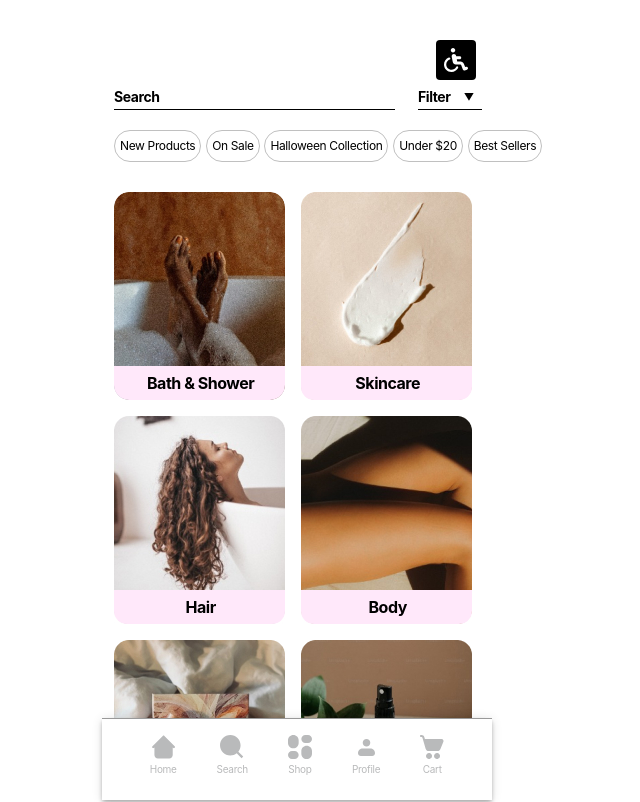
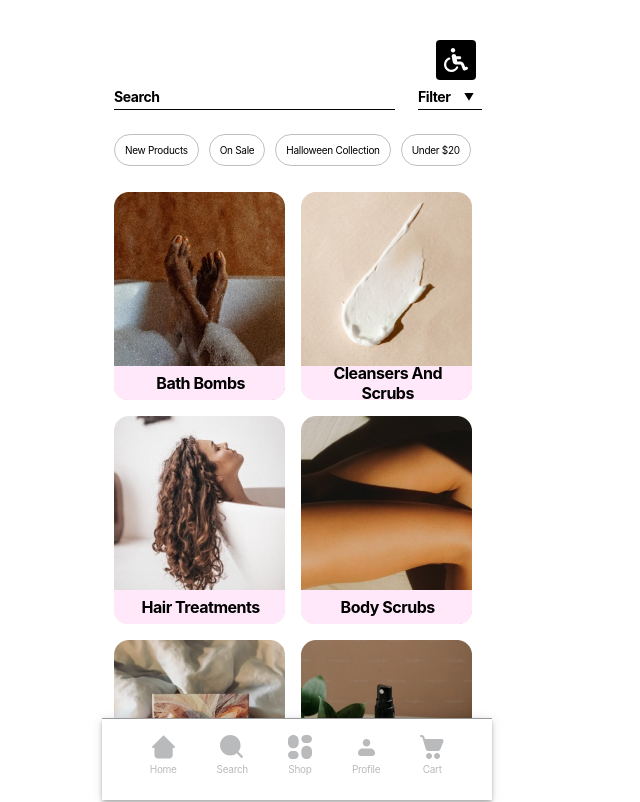
Before and after one commit to christopher-leggatt/lush-industry-project-team-1-client, a React (Create React App) app: page /categoryfeed in a window 1280 px wide. Shown: the whole page, without its empty margins (343-983 px from the left). Built offline with nearby package versions, Linux system fonts and the light colour scheme; a web font is replaced by a local one.

Commit message:
hotfixes, added links/logic to CategoryFeed

```diff
--- a/src/components/CartItem/_CartItem.scss
+++ b/src/components/CartItem/_CartItem.scss
@@ -22,6 +22,7 @@
     font-weight: 600;
     color: black;
     margin: 0;
+    padding: 0;
   }
 
   &__item-counter-wrapper {
--- a/src/components/Navbar/Navbar.jsx
+++ b/src/components/Navbar/Navbar.jsx
@@ -61,6 +61,10 @@ const Navbar = () => {
             height: "56px",
             color: location.pathname === link.route ? "#4d4d4d" : "#B9BABB",
             position: link.label === "Cart" ? "relative" : "static",
+            '&:hover': {
+              backgroundColor: 'transparent', // to make sure the background doesn't change
+              opacity: 1,  // removes the opacity change on hover
+          },
           }}
         >
           {link.label === "Cart" && location.pathname !== "/cart" && cart.length > 0 && <span className="navbar__cart-badge">
--- a/src/components/SearchbarFilter/_SearchbarFilter.scss
+++ b/src/components/SearchbarFilter/_SearchbarFilter.scss
@@ -71,7 +71,7 @@
     border: 1px solid #ccc;
     z-index: 10;
     box-shadow: 0 4px 8px rgba(0, 0, 0, 0.1);
-    height: 200px;
+    height: 186px;
     overflow-y: auto;
     overflow-x: hidden;
     opacity: 1;
--- a/src/pages/Cart/_Cart.scss
+++ b/src/pages/Cart/_Cart.scss
@@ -4,7 +4,7 @@
 .cart {
   @include axial-padding(x, 12px, 12px);
   width: 390px;
-  margin-bottom: 82px;
+  margin-bottom: 240px;
   height: 100vh;
   display: flex;
   flex-direction: column;
--- a/src/pages/CategorizedItems/CategorizedItems.jsx
+++ b/src/pages/CategorizedItems/CategorizedItems.jsx
@@ -36,19 +36,19 @@ const CategorizedItems = () => {
     console.log("Categorized products:", categorizedProducts);
 
   return (
-    <section className="category">
-      <div className="category__back-accessibility-wrapper">
-        <button className="category__back-btn" onClick={goBack}>
-          <Back className="category__back-icon" />
+    <section className="categorized-items">
+      <div className="categorized-items__back-accessibility-wrapper">
+        <button className="categorized-items__back-btn" onClick={goBack}>
+          <Back className="categorized-items__back-icon" />
         </button>
-        <button className="category__accessibility-btn">
-          <Wheelchair className="category__accessibility-icon" />
+        <button className="categorized-items__accessibility-btn">
+          <Wheelchair className="categorized-items__accessibility-icon" />
         </button>
       </div>
 
       <SearchbarFilter categories={categoriesArray} />
 
-      <h1 className="category__heading">{formatName(category) || "Loading"}</h1>
+      <h1 className="categorized-items__heading">{formatName(category) || "Loading"}</h1>
 
       <ChipCarousel array={categoriesArray} />
 
--- a/src/pages/CategorizedItems/_CategorizedItems.scss
+++ b/src/pages/CategorizedItems/_CategorizedItems.scss
@@ -1,13 +1,14 @@
 @use "../../styles/partials/mixins" as *;
 @use "../../styles/partials/variables" as *;
 
-.category {
+.categorized-items {
   @include axial-padding(x, 12px, 12px);
   width: 390px;
-  margin-bottom: $navbar-offset;
+  // margin-bottom: $navbar-offset;
   display: flex;
   flex-direction: column;
   margin-top: 80px;
+  margin-bottom: 0;
 
   &__back-accessibility-wrapper {
     width: 100%;
@@ -55,7 +56,7 @@
     flex-flow: row wrap;
     justify-content: space-between;
     margin: 0;
-    margin-bottom: 12px;
+    margin-bottom: 92px;
     width: 100%;
     height: auto;
     visibility: visible;
--- a/src/pages/CategoryFeed/CategoryFeed.jsx
+++ b/src/pages/CategoryFeed/CategoryFeed.jsx
@@ -3,15 +3,21 @@ import React from "react";
 import { Link } from "react-router-dom";
 import wheelChairIcon from "../../assets/icons/wheelchair.svg";
 import { useNavigate } from "react-router-dom";
-import { useDispatch, useSelector, shallowEqual } from "react-redux";
+import { useDispatch, useSelector } from "react-redux";
 import SearchbarFilter from "../../components/SearchbarFilter/SearchbarFilter";
 import { categoriesArray } from "../../utils";
+import ChipCarousel from "../../components/ChipCarousel/ChipCarousel";
 
 const CategoryFeed = () => {
   const navigate = useNavigate();
 
   const cart = useSelector((state) => state.cart);
-  const chips = ["chip1", "chip2", "chip3", "chip4", "chip5"];
+  const chips = ["New Products", "On Sale", "Halloween Collection", "Under $20", "Best Sellers"];
+  const tileLinks = ["bath_bombs", "cleansers_and_scrubs", "hair_treatments", "body_scrubs", "styling", "aroma_and_bath_melts", "makeup", "conditioners"];
+
+  const formatDisplayName = (str) => {
+    return str.split('_').map(word => word.charAt(0).toUpperCase() + word.slice(1)).join(' ');
+  }
 
   return (
     <section className="category">
@@ -23,8 +29,12 @@ const CategoryFeed = () => {
         />
       </Link>
 
-      <SearchbarFilter categories={categoriesArray} />
-      <div className="chips">
+      <SearchbarFilter categories={chips} />
+
+      <div className="spacer" style={{margin: "10px 0"}}></div>
+
+      <ChipCarousel array={chips} />
+      {/* <div className="chips">
         <div className="chips__1">
           <div className="chips__1--display">New Products</div>
         </div>
@@ -40,11 +50,21 @@ const CategoryFeed = () => {
         <div className="chips__1">
           <div className="chips__1--display">Best Sellers</div>
         </div>
-      </div>
+      </div> */}
 
       <div className="categoryfeed--inner">
         <div className="categoryfeed__component--parent">
-          <div className="categoryfeed__component">
+        {tileLinks.map((link, index) => (
+            <div
+              key={index}
+              className={`categoryfeed__component${index + 1}`}
+              onClick={() => navigate(`/category/${link}`)}
+            >
+              <div className="selection-field" />
+              <b className="item-name">{formatDisplayName(link)}</b>
+            </div>
+          ))}
+          {/* <div className="categoryfeed__component">
             <div className="selection-field" />
             <b className="item-name">Bath & Shower</b>
           </div>
@@ -75,7 +95,7 @@ const CategoryFeed = () => {
           <div className="categoryfeed__component7">
             <div className="selection-field" />
             <b className="item-name">Discover</b>
-          </div>
+          </div> */}
           <div className="frame-child" />
         </div>
       </div>
--- a/src/pages/CategoryFeed/_CategoryFeed.scss
+++ b/src/pages/CategoryFeed/_CategoryFeed.scss
@@ -9,6 +9,7 @@
   display: flex;
   flex-direction: column;
   margin-top: 80px;
+  overflow-x: hidden;
 
   &__searchbar {
     all: unset;
@@ -23,20 +24,6 @@
       color: black;
     }
   }
-
-  .item-tile-wrapper {
-    display: flex;
-    flex-flow: row wrap;
-    justify-content: space-between;
-    margin: 0;
-    margin-bottom: 12px;
-    width: 100%;
-    height: auto;
-    visibility: visible;
-    gap: 20px;
-    margin-top: 16px;
-  }
-}
 
 .button-icon--accessibility {
   all: unset;
@@ -123,6 +110,7 @@
   background-size: cover;
   background-repeat: no-repeat;
   background-position: top;
+  cursor: pointer;
 
   &--parent {
     position: absolute;
@@ -144,51 +132,80 @@
 .categoryfeed__component4,
 .categoryfeed__component5,
 .categoryfeed__component6,
-.categoryfeed__component7 {
+.categoryfeed__component7,
+.categoryfeed__component8 {
   position: relative;
   border-radius: var(--br-mini);
   width: 10.69rem;
   height: 13rem;
   overflow: hidden;
   flex-shrink: 0;
-  background-image: url(../../assets/Category2.jpg);
+  // background-image: url(../../assets/Category2.jpg);
   background-size: cover;
   background-repeat: no-repeat;
   background-position: top;
 }
-.categoryfeed__component2,
-.categoryfeed__component3,
-.categoryfeed__component4,
-.categoryfeed__component5,
-.categoryfeed__component6,
-.categoryfeed__component7 {
+
+.categoryfeed__component1 {
+  background-image: url(../../assets/Category1.jpg);
+}
+
+.categoryfeed__component2 {
+  background-image: url(../../assets/Category2.jpg);
+}
+.categoryfeed__component3 {
   background-image: url(../../assets/Category3.jpg);
 }
-.categoryfeed__component3,
-.categoryfeed__component4,
-.categoryfeed__component5,
-.categoryfeed__component6,
-.categoryfeed__component7 {
+.categoryfeed__component4 {
   background-image: url(../../assets/Category4.jpg);
 }
-.categoryfeed__component4,
-.categoryfeed__component5,
-.categoryfeed__component6,
-.categoryfeed__component7 {
+.categoryfeed__component5 {
   background-image: url(../../assets/Category5.jpg);
 }
-.categoryfeed__component5,
-.categoryfeed__component6,
-.categoryfeed__component7 {
+.categoryfeed__component6 {
   background-image: url(../../assets/Category6.jpg);
 }
-.categoryfeed__component6,
 .categoryfeed__component7 {
   background-image: url(../../assets/Category7.jpg);
 }
-.categoryfeed__component7 {
+.categoryfeed__component8 {
   background-image: url(../../assets/Category8.jpg);
 }
+
+// .categoryfeed__component2,
+// .categoryfeed__component3,
+// .categoryfeed__component4,
+// .categoryfeed__component5,
+// .categoryfeed__component6,
+// .categoryfeed__component7 {
+//   background-image: url(../../assets/Category3.jpg);
+// }
+// .categoryfeed__component3,
+// .categoryfeed__component4,
+// .categoryfeed__component5,
+// .categoryfeed__component6,
+// .categoryfeed__component7 {
+//   background-image: url(../../assets/Category4.jpg);
+// }
+// .categoryfeed__component4,
+// .categoryfeed__component5,
+// .categoryfeed__component6,
+// .categoryfeed__component7 {
+//   background-image: url(../../assets/Category5.jpg);
+// }
+// .categoryfeed__component5,
+// .categoryfeed__component6,
+// .categoryfeed__component7 {
+//   background-image: url(../../assets/Category6.jpg);
+// }
+// .categoryfeed__component6,
+// .categoryfeed__component7 {
+//   background-image: url(../../assets/Category7.jpg);
+// }
+// .categoryfeed__component7 {
+//   background-image: url(../../assets/Category8.jpg);
+// }
+
 .frame-child {
   position: relative;
   background-color: rgba(255, 255, 255, 0.01);
@@ -206,3 +223,4 @@
   font-size: var(--tile-text-size);
   color: var(--color-black);
 }
+}
```
